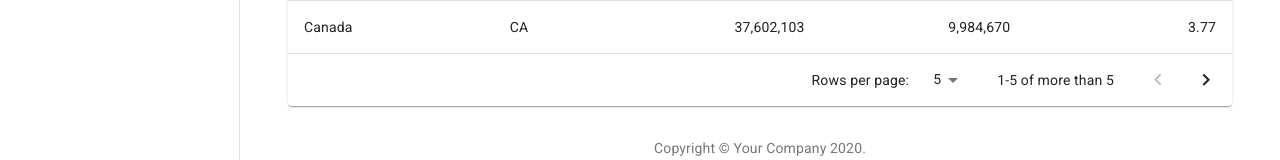
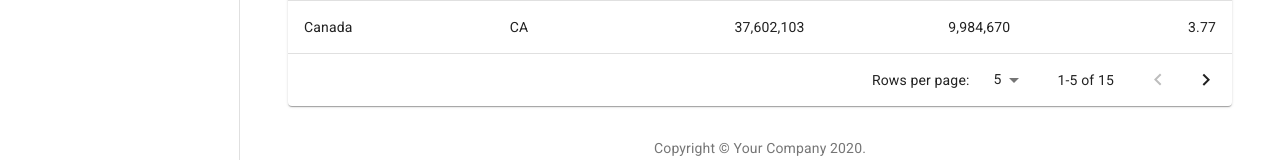
Before and after one commit to geezylucas-s-organization/contpaqi-web, a React (Create React App) app: page /documents in a window 1280 px wide. Shown: the part 458-618 px from the top of the page. Built offline with nearby package versions, Linux system fonts and the light colour scheme.

Commit message:
Encabezado sucessfully

```diff
--- a/src/components/EncabezadoForm.js
+++ b/src/components/EncabezadoForm.js
@@ -11,14 +11,30 @@ import {
 import SearchIcon from "@material-ui/icons/Search";
 import { ListClientsDialog } from ".";
 
-const EncabezadoForm = ({
-  header,
-  setHeader,
-  concepts,
-  currencies,
-  clients,
-}) => {
+const EncabezadoForm = ({ header, setHeader, concepts, clients }) => {
   const [openDialog, setOpenDialog] = useState(false);
+
+  const currencies = [
+    {
+      value: 1,
+      label: "Peso Mexicano",
+    },
+    {
+      value: 2,
+      label: "Dólar Mexicano",
+    },
+  ];
+
+  const handleConcepts = (event) => {
+    const concept = concepts.find(
+      (e) => e.codigoConcepto === event.target.value
+    );
+    setHeader({
+      ...header,
+      concept: concept.codigoConcepto,
+      folio: concept.noFolio,
+    });
+  };
 
   const SearchClient = () => (
     <Tooltip title="Buscar cliente">
@@ -44,13 +60,14 @@ const EncabezadoForm = ({
             fullWidth
             value={header.concept}
             helperText="Por favor selecciona un elemento"
-            onChange={(event) =>
-              setHeader({ ...header, concept: event.target.value })
-            }
+            onChange={(event) => handleConcepts(event)}
           >
             {concepts.map((option) => (
-              <MenuItem key={option.value} value={option.value}>
-                {option.label}
+              <MenuItem
+                key={option.codigoConcepto}
+                value={option.codigoConcepto}
+              >
+                {option.nombreConcepto}
               </MenuItem>
             ))}
           </TextField>
--- a/src/components/ListClientsDialog.js
+++ b/src/components/ListClientsDialog.js
@@ -3,37 +3,9 @@ import { Grid, Dialog, DialogContent, DialogTitle } from "@material-ui/core";
 import { TableGeneral } from ".";
 
 const columns = [
-  { id: "name", label: "Name", minWidth: 170 },
-  { id: "code", label: "ISO\u00a0Code", minWidth: 100 },
-  {
-    id: "population",
-    label: "Population",
-    minWidth: 170,
-    align: "right",
-    format: (value) => value.toLocaleString("en-US"),
-  },
-];
-
-function createData(name, code, population) {
-  return { name, code, population };
-}
-
-const rows = [
-  createData("India", "IN", 1324171354),
-  createData("China", "CN", 1403500365),
-  createData("Italy", "IT", 60483973),
-  createData("United States", "US", 327167434),
-  createData("Canada", "CA", 37602103),
-  createData("Australia", "AU", 25475400),
-  createData("Germany", "DE", 83019200),
-  createData("Ireland", "IE", 4857000),
-  createData("Mexico", "MX", 126577691),
-  createData("Japan", "JP", 126317000),
-  createData("France", "FR", 67022000),
-  createData("United Kingdom", "GB", 67545757),
-  createData("Russia", "RU", 146793744),
-  createData("Nigeria", "NG", 200962417),
-  createData("Brazil", "BR", 210147125),
+  { id: "codigo", label: "Código" },
+  { id: "razonSocial", label: "Razón social" },
+  { id: "rfc", label: "RFC" },
 ];
 
 const ListClientsDialog = ({
@@ -43,7 +15,21 @@ const ListClientsDialog = ({
   header,
   clients,
 }) => {
-  // const rows = clients.map((o) => ({...o}));
+  const rows = clients.map((o) => ({ ...o }));
+
+  const clickRow = (row) => {
+    setHeader({
+      ...header,
+      client: {
+        code: row.codigo,
+        businessName: row.razonSocial,
+        rfc: row.rfc,
+        currency: row.moneda,
+      },
+    });
+
+    handleClose();
+  };
 
   return (
     <Dialog
@@ -57,7 +43,7 @@ const ListClientsDialog = ({
       <DialogContent dividers>
         <Grid container spacing={3}>
           <Grid item md={12} sm={12}>
-            <TableGeneral rows={rows} columns={columns} />
+            <TableGeneral rows={rows} columns={columns} clickRow={clickRow} />
           </Grid>
         </Grid>
       </DialogContent>
--- a/src/components/TableGeneral.js
+++ b/src/components/TableGeneral.js
@@ -9,7 +9,7 @@ import {
   TablePagination,
 } from "@material-ui/core";
 
-const TableGeneral = ({ rows, columns }) => {
+const TableGeneral = ({ rows, columns, clickRow }) => {
   const [page, setPage] = useState(0);
   const [rowsPerPage, setRowsPerPage] = useState(5);
 
@@ -21,6 +21,7 @@ const TableGeneral = ({ rows, columns }) => {
     setRowsPerPage(+event.target.value);
     setPage(0);
   };
+
   return (
     <React.Fragment>
       <TableContainer>
@@ -41,9 +42,14 @@ const TableGeneral = ({ rows, columns }) => {
           <TableBody>
             {rows
               .slice(page * rowsPerPage, page * rowsPerPage + rowsPerPage)
-              .map((row) => {
+              .map((row, i) => {
                 return (
-                  <TableRow hover role="checkbox" tabIndex={-1} key={row.code}>
+                  <TableRow
+                    hover
+                    tabIndex={-1}
+                    key={i}
+                    onClick={() => clickRow(row)}
+                  >
                     {columns.map((column) => {
                       const value = row[column.id];
                       return (
@@ -63,7 +69,7 @@ const TableGeneral = ({ rows, columns }) => {
       <TablePagination
         rowsPerPageOptions={[5, 10]}
         component="div"
-        count={-1}
+        count={rows.length}
         rowsPerPage={rowsPerPage}
         page={page}
         onChangePage={handleChangePage}
--- a/src/screens/createDocument/index.js
+++ b/src/screens/createDocument/index.js
@@ -65,7 +65,7 @@ const CreateDocument = ({
 
   const [header, setHeader] = useState({
     date: moment(Date.now()).format("YYYY-MM-DD"),
-    folio: 0,
+    folio: "",
     client: {
       code: "",
       businessName: "",
@@ -73,30 +73,10 @@ const CreateDocument = ({
       currency: 1,
     },
     exchangeRate: "1.0000",
-    concept: 5,
+    concept: "",
   });
+
   const [movements, setMovements] = useState([]);
-
-  const currencies = [
-    {
-      value: 1,
-      label: "Peso Mexicano",
-    },
-    {
-      value: 2,
-      label: "Dólar Mexicano",
-    },
-  ];
-  const concepts = [
-    {
-      value: 5,
-      label: "Facturas al Contado",
-    },
-    {
-      value: 6,
-      label: "Facturas Crédito",
-    },
-  ];
 
   function getStepContent(step) {
     switch (step) {
@@ -105,8 +85,7 @@ const CreateDocument = ({
           <EncabezadoForm
             header={header}
             setHeader={setHeader}
-            concepts={concepts}
-            currencies={currencies}
+            concepts={extra.conceptos}
             clients={extra.clientesYProveedores}
           />
         );
@@ -120,7 +99,7 @@ const CreateDocument = ({
   }
 
   useEffect(() => {
-    // fetchPropsDoc();
+    fetchPropsDoc();
   }, [fetchPropsDoc]);
 
   useEffect(() => {
```
